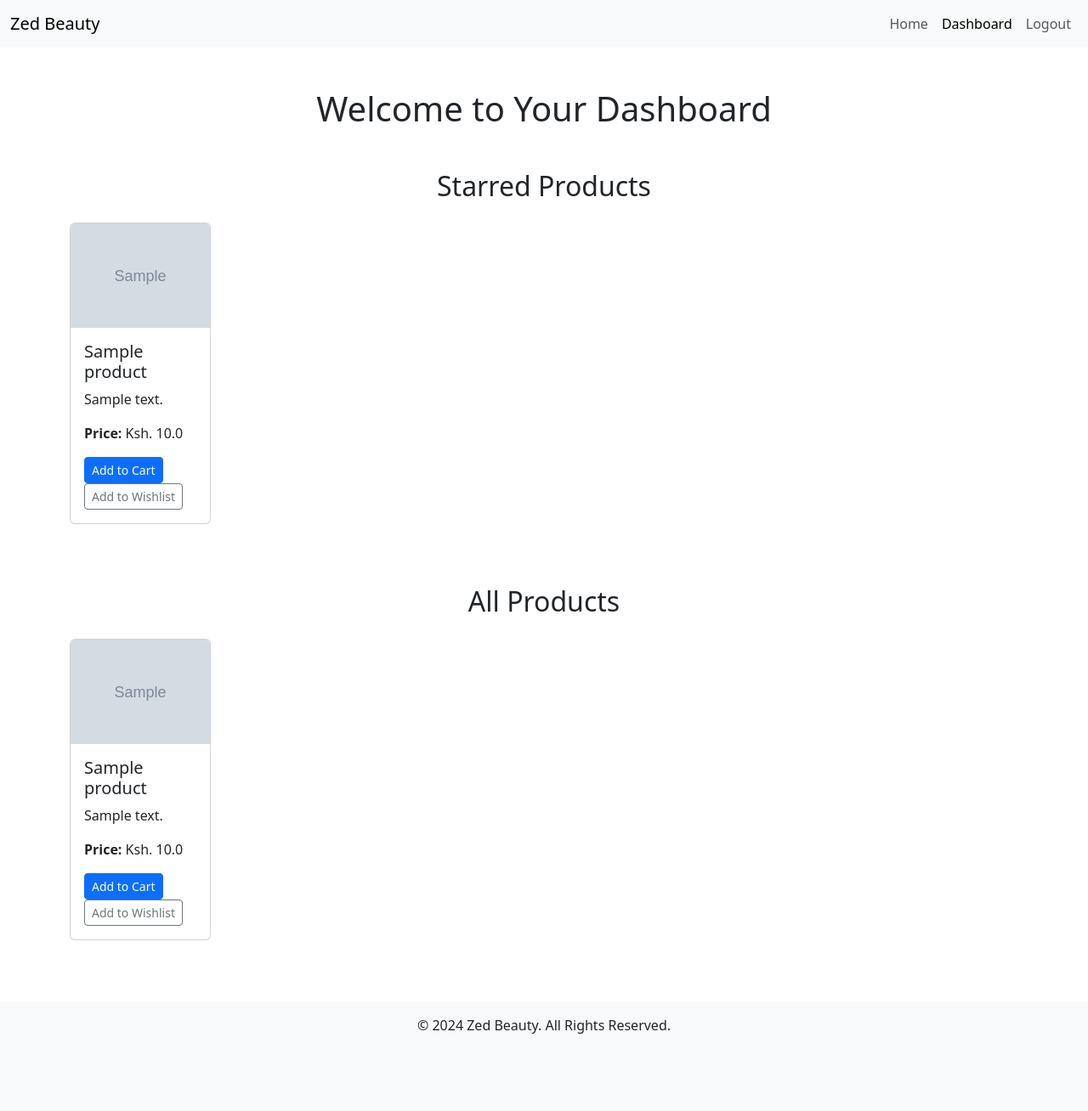
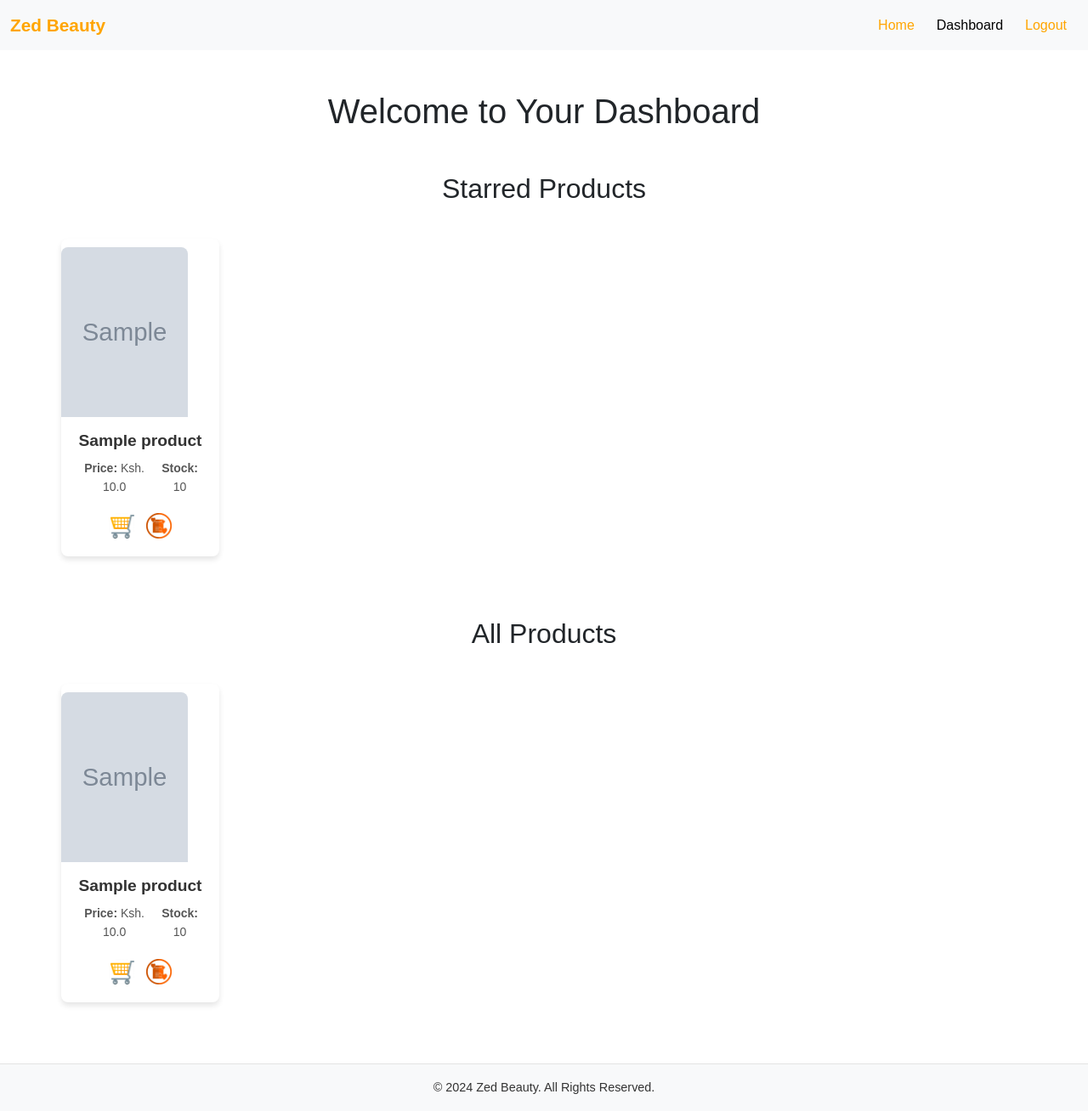
Before and after one commit to yvonnegichovi/e-commerce, a Flask app: page /dashboard in a window 1280 px wide. Shown: the whole page at 85% size. Before the commit the page ends 1217 px from the top, so only its background shows below. Run offline with Flask 3, Linux system fonts and the light colour scheme; a user stored in the database is signed in; tables that the repository leaves empty hold one stand-in row (values such as "Sample post"); grey boxes marked "Sample" are stand-in pictures.

Commit message:
dashboard UI start

```diff
--- /dev/null
+++ b/entry/static/styles/dashboard.css
@@ -0,0 +1,175 @@
+/* General Styles */
+body {
+    font-family: 'Arial', sans-serif;
+    line-height: 1.6;
+    background-color: white;
+    margin: 0;
+    padding: 0;
+}
+
+a {
+    text-decoration: none;
+    color: orange;
+    align-text: right;
+}
+
+a:hover {
+    color: #c24106;
+    text-decoration: underline;
+}
+
+/* Navbar Styles */
+.navbar-brand {
+    font-size: 1.3rem;
+    font-weight: bold;
+    color: orange;
+    text-align: right;
+}
+
+.nav-link {
+    color: orange;
+    margin: 0 5px;
+    display: flex;
+    align-items: right;
+}
+
+.nav-link:hover {
+    color: #1f0302;
+}
+
+.row {
+    display: flex;
+    flex-wrap: wrap;
+    gap: 15px; /* Add some spacing between cards */
+    justify-content: left;
+}
+
+.col-lg-2, .col-md-4, .col-sm-6, .col-12 {
+    padding: 0 2px; /* Adjust padding for better spacing */
+}
+
+
+/* Product Cards */
+.card {
+    border: none;
+    border-radius: 8px;
+    box-shadow: 0 4px 6px rgba(0, 0, 0, 0.1);
+    transition: transform 0.8s ease;
+    width: 100%;
+    max-width: 250px;
+}
+
+.card:hover {
+    transform: translateY(-5px);
+}
+
+.card-img-top {
+    height: 200px;
+    width: 80%;
+    object-fit: cover;
+    border-top-left-radius: 8px;
+    border-top-right-radius: 8px;
+    margin-top: 10px;
+    align-items: center;
+    display: flex;
+}
+
+.card-body {
+    text-align: center;
+}
+
+.card-title {
+    font-size: 1.2rem;
+    font-weight: bold;
+    color: #333;
+    margin-bottom: 10px;
+}
+
+.card-text {
+    color: #555;
+    margin-bottom: 15px;
+}
+
+.card .btn {
+    margin: 5px;
+}
+
+.card-text span {
+    margin-right: 2px; /* Add spacing between elements */
+    font-size: 14px; /* Adjust font size if needed */
+    text-align: center;
+}
+
+.btn img {
+    display: inline-block;
+    width: 30px;
+    height: 30px;
+    transition: transform 0.2s ease;
+}
+
+.btn:hover img {
+    transform: scale(1.2); /* Slight zoom effect on hover */
+}
+
+/* Footer */
+footer {
+    background-color: #e9ecef;
+    color: #333;
+    text-align: center;
+    padding: 15px 0;
+    border-top: 1px solid #e3e3e3;
+}
+
+footer p {
+    margin: 0;
+    font-size: 0.9rem;
+}
+
+/* Responsive Design */
+@media (max-width: 990px) {
+    .jumbotron h1 {
+        font-size: 2rem;
+    }
+
+    .jumbotron p.lead {
+        font-size: 1rem;
+    }
+
+    .card-img-top {
+        height: 200px;
+        object-fit: cover;
+    }
+
+    .card-body {
+        text-align: center;
+    }
+}
+
+/* Responsive Design for Mobile View */
+@media (max-width: 768px) {
+    .row {
+        display: flex;
+        flex-wrap: wrap; /* Ensure cards wrap correctly */
+        justify-content: left; /* Center align cards */
+    }
+
+    .col-lg-2, .col-md-4, .col-sm-6, .col-12 {
+        flex: 0 0 46%; /* Set two cards per row (48% + some margin for spacing) */
+        max-width: 48%;
+        margin: 1%; /* Add margin for spacing between cards */
+    }
+
+    .card {
+        width: 100%; /* Ensure cards fit within their container */
+        margin: 0 auto; /* Center align each card */
+    }
+
+    .card-img-top {
+        object-fit: cover;
+        height: 200px; /* Adjust image height for better proportions */
+    }
+
+    .card-body {
+        text-align: center;
+    }
+}
--- a/entry/templates/dashboard.html
+++ b/entry/templates/dashboard.html
@@ -6,6 +6,7 @@
     <title>User Dashboard - Zed Beauty</title>
     <!-- Bootstrap CSS -->
     <link href="https://cdn.jsdelivr.net/npm/bootstrap@5.3.0-alpha1/dist/css/bootstrap.min.css" rel="stylesheet">
+     <link rel="stylesheet" type="text/css" href="../static/styles/dashboard.css" />
 </head>
 <body>
 
@@ -36,25 +37,35 @@
     <div class="container mt-5">
         <h1 class="text-center">Welcome to Your Dashboard</h1>
 
+        <!-- Product Listings -->
         <!-- Starred Products Section -->
-        <div class="row mt-5">
+        <div id="all_products" class="row mt-5">
             <h2 class="text-center mb-4">Starred Products</h2>
             {% if starred_products %}
                 {% for product in starred_products %}
-                    <div class="col-lg-2 col-md-3 col-sm-6 mb-4">
-                        <div class="card h-100 position-relative">
-                            <a href="{{ url_for('product.product_detail', product_id=product.id) }}" class="stretched-link"></a>
-                            <img src="{{ url_for('static', filename=product.image) if product.image else url_for('static', filenddame='images/placeholder.jpg') }}"
+                    <div class="col-lg-2 col-md-4 col-sm-6 col-12 mb-4">
+                        <div class="card">
+                            <a href="{{ url_for('product.product_detail', product_id=product.id) }}">
+                                <img src="{{ url_for('static', filename=product.image) if product.image else url_for('static', filename='images/placeholder.jpg') }}"
                                 class="card-img-top" alt="{{ product.product_name }}">
+                            </a>
                             <div class="card-body">
-                                <h5 class="card-title">{{ product.product_name }}</h5>
-                                <p class="card-text">{{ product.description }}</p>
-                                <p class="card-text"><strong>Price:</strong> Ksh. {{ product.price }}</p>
-                                <form action="#" method="POST">
-                                    <button type="submit" class="btn btn-primary btn-sm">Add to Cart</button>
-                                </form>
+                                <a href="{{ url_for('product.product_detail', product_id=product.id) }}">
+                                    <h5 class="card-title">{{ product.product_name }}</h5>
+                                    <p class="card-text d-flex justify-content-between">
+                                </a>
+                                <span><strong>Price:</strong> Ksh. {{ product.price }}</span>
+                                <span><strong>Stock:</strong> {{ product.stock }}</span>
+                                </p>
+
+                                <!-- Edit button specific to each product -->
+                                <a href="#" class="btn btn-warning p-0" style="border: none;">
+                                    <img src="{{ url_for('static', filename='images/shopping_cart.png') }}" alt="Cart" style="width: 30px; height: 30px;">
+                                </a>
                                 <form action="#" method="POST" style="display: inline;">
-                                    <button type="submit" class="btn btn-outline-secondary btn-sm">Add to Wishlist</button>
+                                    <button type="submit" class="btn btn-danger p-0" style="border: none; background: none;">
+                                        <img src="{{ url_for('static', filename='images/wishlist-icon.jpg') }}" alt="Wishlist" style="width: 30px; height: 30px;">
+                                    </button>
                                 </form>
                             </div>
                         </div>
@@ -66,24 +77,26 @@
         </div>
 
         <!-- All Products Section -->
-        <div class="row mt-5">
+        <div id="products" class="row mt-5">
             <h2 class="text-center mb-4">All Products</h2>
             {% if products %}
                 {% for product in products %}
-                    <div class="col-lg-2 col-md-3 col-sm-6 mb-4">
-                        <div class="card h-100">
-                            <a href="{{ url_for('product.product_detail', product_id=product.id) }}" class="stretched-link"></a>
-                            <img src="{{ url_for('static', filename=product.image) if product.image else url_for('static', filename='images/placeholder.jpg') }}"
-                                class="card-img-top" alt="{{ product.product_name }}">
-                            <div class="card-body">
-                                <h5 class="card-title">{{ product.product_name }}</h5>
-                                <p class="card-text">{{ product.description }}</p>
-                                <p class="card-text"><strong>Price:</strong> Ksh. {{ product.price }}</p>
-                                <form action="#" method="POST">
-                                    <button type="submit" class="btn btn-primary btn-sm">Add to Cart</button>
-                                </form>
+                    <div class="col-lg-2 col-md-4 col-sm-6 col-12 mb-4">
+                        <div class="card">
+                            <img src="{{ url_for('static', filename=product.image) if product.image else 'https://via.placeholder.com/150' }}" class="card-img-top" alt="{{ product.product_name }}">                                                        <div class="card-body">                                                        <h5 class="card-title">{{ product.product_name }}</h5>
+                                <p class="card-text d-flex justify-content-between">
+                                <span><strong>Price:</strong> Ksh. {{ product.price }}</span>
+                                <span><strong>Stock:</strong> {{ product.stock }}</span>
+                                </p>
+
+                                <!-- Edit button specific to each product -->
+                                 <a href="#" class="btn btn-warning p-0" style="border: none;">
+                                    <img src="{{ url_for('static', filename='images/shopping_cart.png') }}" alt="Cart" style="width: 30px; height: 30px;">
+                                </a>
                                 <form action="#" method="POST" style="display: inline;">
-                                    <button type="submit" class="btn btn-outline-secondary btn-sm">Add to Wishlist</button>
+                                    <button type="submit" class="btn btn-danger p-0" style="border: none; background: none;">
+                                        <img src="{{ url_for('static', filename='images/wishlist-icon.jpg') }}" alt="Wishlist" style="width: 30px; height: 30px;">
+                                    </button>
                                 </form>
                             </div>
                         </div>
```
Also changed, not shown: 1 other file.
